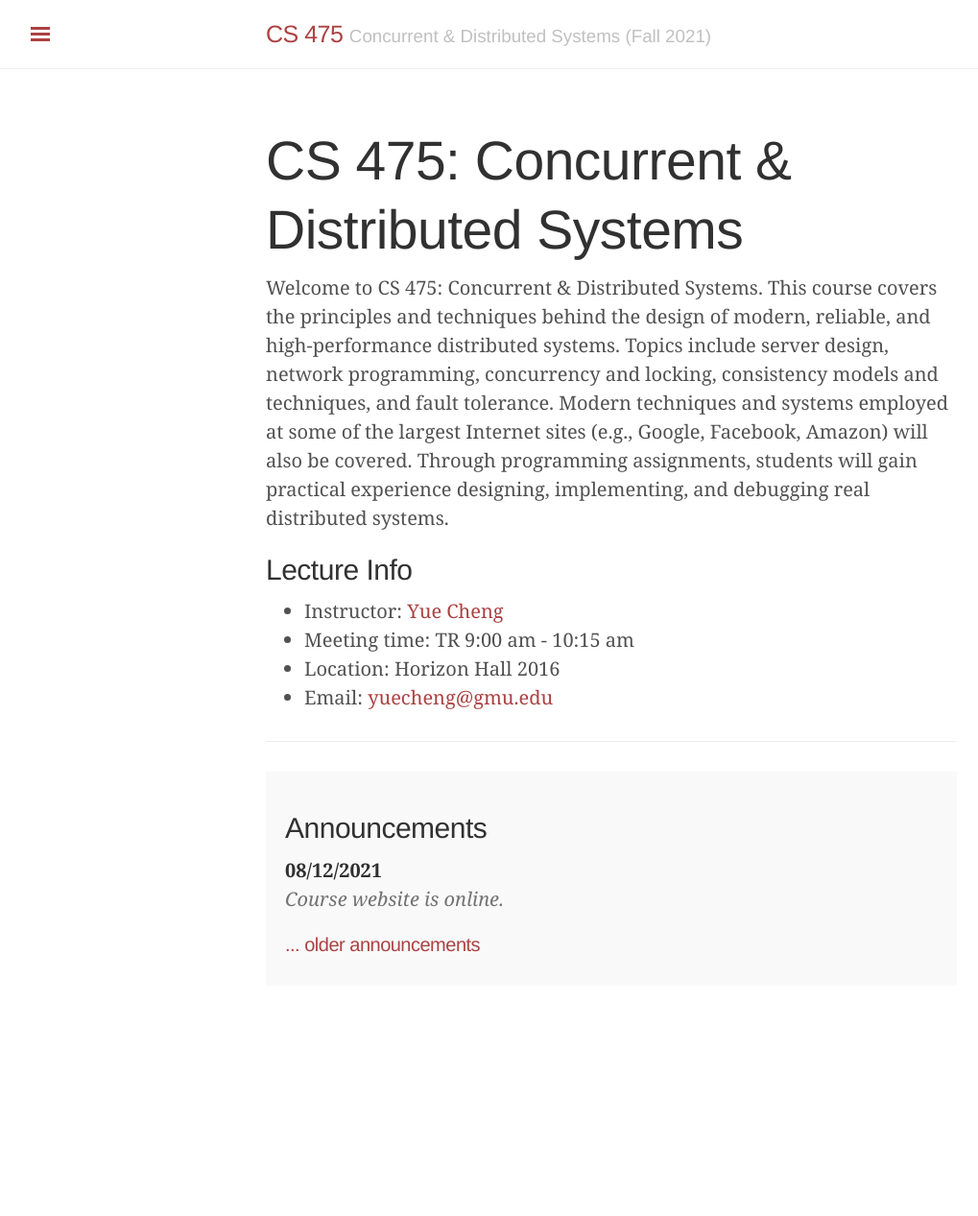
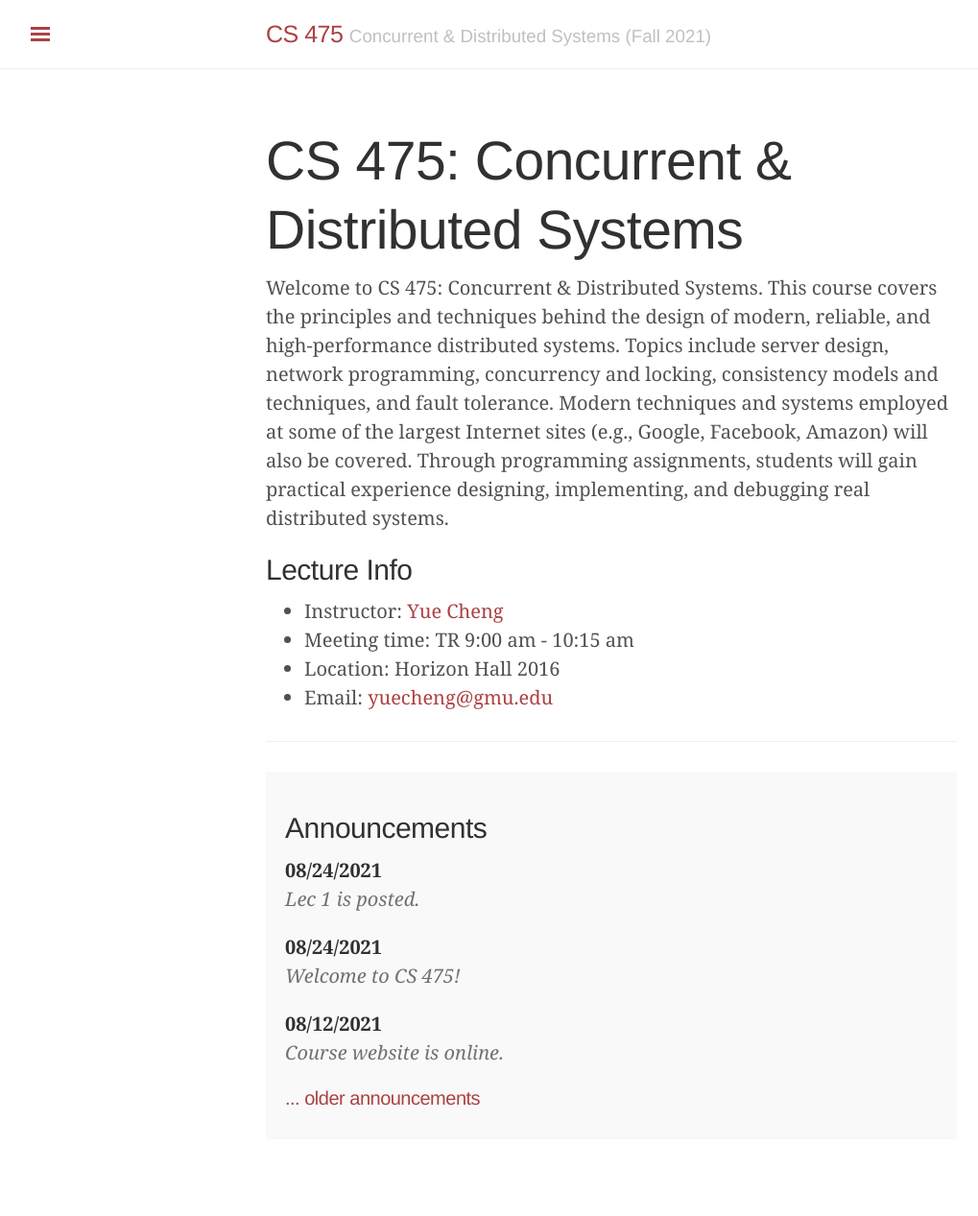
Before and after one commit to tddg/cs475-fall21, a Jekyll site: the page built from index.html, in a window 1280 px wide. Shown: the whole page at 96% size, without its empty margins (3-1022 px from the left). Built offline with Jekyll 4.4.1, drawn with Linux system fonts in a browser that asks for light colours; the list of posts is cut into pages by our own code; before the commit the page ends 1107 px from its top, so only the background shows below that.

Commit message:
added lec 1

```diff
--- a/_data/news.yml
+++ b/_data/news.yml
@@ -1,3 +1,8 @@
+- date: <strong>08/24/2021</strong>
+  headline: "Lec 1 is posted."
+
+- date: <strong>08/24/2021</strong>
+  headline: "Welcome to CS 475!"
 
 - date: <strong>08/12/2021</strong>
   headline: "Course website is online."
```
Also changed, not shown: schedule.md (+1 -1 lines), 1 other file.
